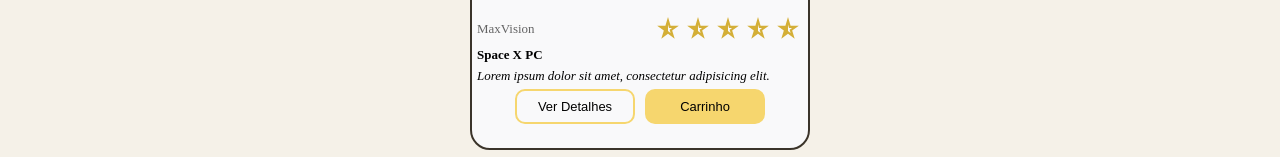
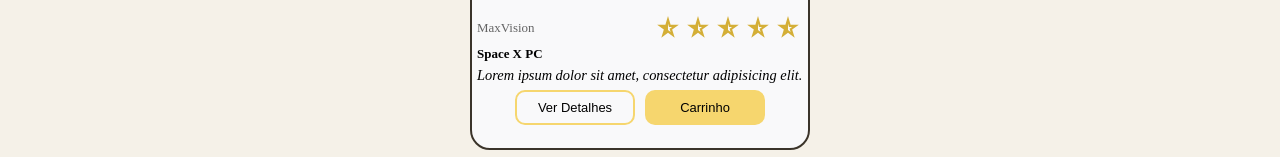
Before and after one commit to benesses-zacarias-daniel/imperio, a React (Vite) app: page / in a window 1280 px wide. Shown: the part 528-685 px from the top of the page. Built offline with nearby package versions, Linux system fonts and the light colour scheme.

Commit message:
feat: Ajuste do padding do card de produto (da descrição do produto)

```diff
--- a/src/components/cards/CardProduto/CardProduto.module.css
+++ b/src/components/cards/CardProduto/CardProduto.module.css
@@ -88,7 +88,8 @@
 
 .desc_produto {
     font-style: italic;
-    font-size: 0.9rem;
+    font-size: 1rem;
+    padding: 0px 0px 1px 0px;
 }
 
 .area_acao {
```
